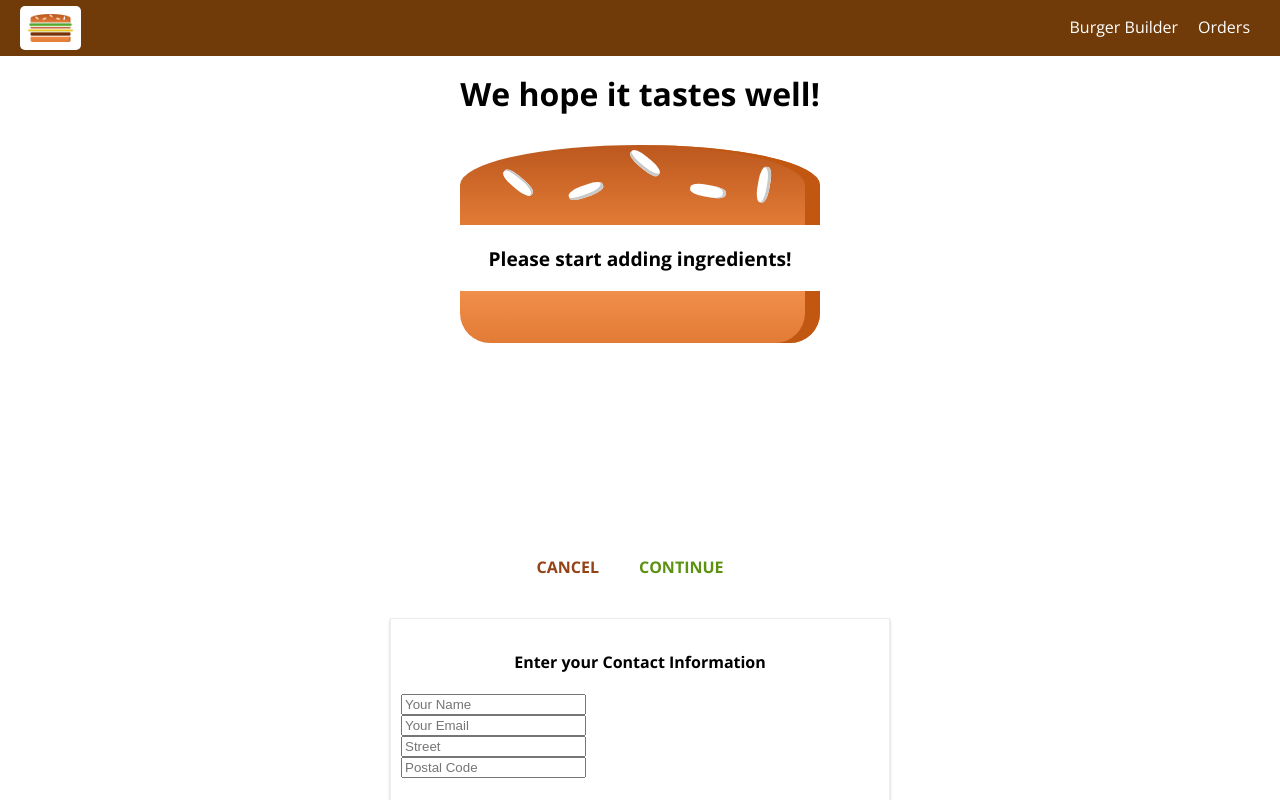
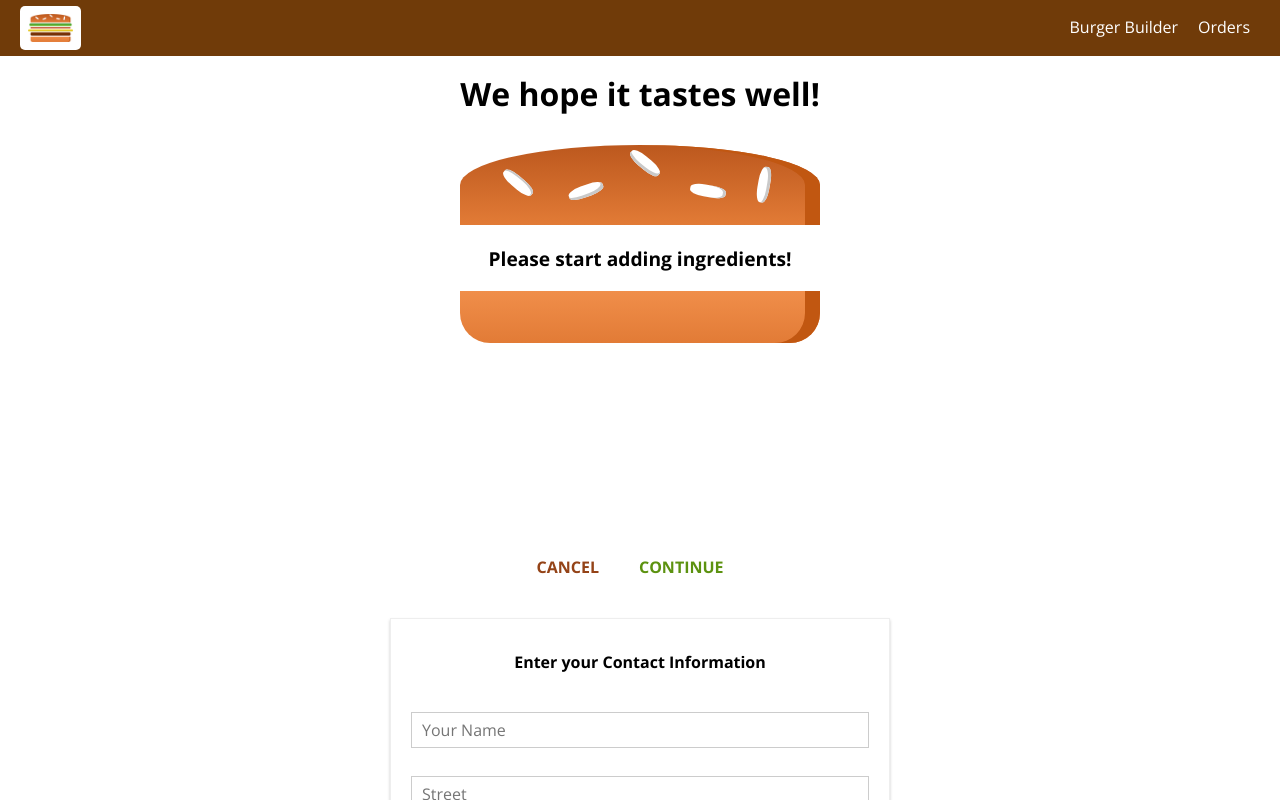
Before and after one commit to Jussi-Savoranta/Burger-builder, a React app: page /checkout in a window 1280 px wide. Both pictures are taken after a click on the button "CONTINUE". Shown: the top 800 px of the page. Built offline with nearby package versions, Linux system fonts and the light colour scheme.

Commit message:
added functionality to send user inputs from delivery form to server and form validity

```diff
--- a/src/components/UI/Button/Button.css
+++ b/src/components/UI/Button/Button.css
@@ -15,6 +15,11 @@
     padding-left: 0;
 }
 
+.Button:disabled {
+    color: #ccc;
+    cursor: not-allowed;
+}
+
 .Success {
     color: #5C9210;
 }
--- a/src/components/UI/Button/Button.js
+++ b/src/components/UI/Button/Button.js
@@ -4,6 +4,7 @@ import classes from './Button.css';
 
 const button = (props) => (
     <button
+    disabled={props.disabled}
     className={[classes.Button, classes[props.btnType]].join(' ')}
     onClick={props.clicked}>{props.children}</button>
 );
--- /dev/null
+++ b/src/components/UI/Input/Input.css
@@ -0,0 +1,32 @@
+.Input {
+    width: 100%;
+    padding: 10px;
+    box-sizing: border-box;
+}
+
+.Label {
+    font-weight: bold;
+    display: block; /* own row for each element */
+    margin-bottom: 8px;
+}
+
+.InputElement {
+    outline: none;
+    border: 1px solid #ccc;
+    background-color: white;
+    font: inherit;
+    padding: 6px 10px;
+    display: block;
+    width: 100%;
+    box-sizing: border-box;
+}
+
+.InputElement:focus {
+    outline: none;
+    background-color: white;
+}
+
+.Invalid {
+    border: 1px solid red;
+    background-color: #FDA49A;
+}
--- /dev/null
+++ b/src/components/UI/Input/Input.js
@@ -0,0 +1,57 @@
+import React from 'react';
+
+import classes from './Input.css';
+
+const input = (props) => {
+    let inputElement = null;
+    const inputClasses = [classes.InputElement];
+
+    if(props.invalid && props.shouldValidate && props.touched) {
+        inputClasses.push(classes.Invalid);
+    }
+
+    switch (props.elementType) {
+        case ('input'):
+            inputElement = <input
+                className={inputClasses.join(' ')}
+                {...props.elementConfig}
+                value={props.value}
+                onChange={props.changed} />;
+            break;
+        case ('textarea'):
+            inputElement = <textarea
+                className={inputClasses.join(' ')}
+                {...props.elementConfig}
+                value={props.value}
+                onChange={props.changed} />;
+            break;
+        case ('select'):
+            inputElement = (
+                <select
+                    className={inputClasses.join(' ')}
+                    value={props.value}
+                    onChange={props.changed} >
+                    {props.elementConfig.options.map(option => (
+                        <option key={option.value} value={option.value}>
+                            {option.displayValue}
+                        </option>
+                    ))}
+                </select>);
+            break;
+        default:
+            inputElement = <input
+                className={inputClasses.join(' ')}
+                {...props.elementConfig}
+                value={props.value}
+                onChange={props.changed} />;
+    }
+
+    return (
+        <div className={classes.Input}>
+            <label className={classes.Label}>{props.label}</label>
+            {inputElement}
+        </div>
+    );
+};
+
+export default input;
--- a/src/containers/Checkout/ContactData/ContactData.css
+++ b/src/containers/Checkout/ContactData/ContactData.css
@@ -8,10 +8,6 @@
     box-sizing: border-box;
 }
 
-.Input {
-    display: block;
-}
-
 @media (min-width: 600px) {
     .ContactData {
         width: 500px;
--- a/src/containers/Checkout/ContactData/ContactData.js
+++ b/src/containers/Checkout/ContactData/ContactData.js
@@ -4,15 +4,92 @@ import Button from '../../../components/UI/Button/Button';
 import Spinner from '../../../components/UI/Spinner/Spinner';
 import classes from './ContactData.css';
 import axios from '../../../axios-orders';
+import Input from '../../../components/UI/Input/Input';
 
 class ContactData extends Component {
     state = {
-        name: '',
-        email: '',
-        address: {
-            street: '',
-            postalCode: ''
+        orderFrom: {
+            name: {
+                elementType: 'input',
+                elementConfig: {
+                    type: 'text', // these are default html type names so you just need to
+                    placeholder: 'Your Name' // pass them down as props to input elements
+                },
+                value: '',
+                validation: {
+                    required: true
+                },
+                valid: false,
+                touched: false
+            },
+            street: {
+                elementType: 'input',
+                elementConfig: {
+                    type: 'text',
+                    placeholder: 'Street'
+                },
+                value: '',
+                validation: {
+                    required: true
+                },
+                valid: false,
+                touched: false
+            },
+            zipCode: {
+                elementType: 'input',
+                elementConfig: {
+                    type: 'text',
+                    placeholder: 'Zip code'
+                },
+                value: '',
+                validation: {
+                    required: true,
+                    minLength: 5,
+                    maxLength: 5
+                },
+                valid: false,
+                touched: false
+            },
+            country: {
+                elementType: 'input',
+                elementConfig: {
+                    type: 'text',
+                    placeholder: 'Country'
+                },
+                value: '',
+                validation: {
+                    required: true
+                },
+                valid: false,
+                touched: false
+            },
+            email: {
+                elementType: 'input',
+                elementConfig: {
+                    type: 'email',
+                    placeholder: 'Your E-Mail'
+                },
+                value: '',
+                validation: {
+                    required: true
+                },
+                valid: false,
+                touched: false
+            },
+            delivery: {
+                elementType: 'select',
+                elementConfig: {
+                    options: [
+                        {value: 'fastest', displayValue: 'Fastest'},
+                        {value: 'cheapest', displayValue: 'Cheapest'}
+                    ]
+                },
+                value: 'fastest',
+                validation: {},
+                valid: true
+            }
         },
+        formIsValid: false,
         loading: false
     }
 
@@ -20,21 +97,17 @@ class ContactData extends Component {
         event.preventDefault(); // preventing the request and to reload the page
         // alert('You continue!');
         this.setState({ loading: true });
+        const formData = {};
+        // setting key: value -pairs to formData[], like email: [user_input], delivery: fastest/cheapest.. and so on
+        for (let formElementIdentifier in this.state.orderFrom) {
+            formData[formElementIdentifier] = this.state.orderFrom[formElementIdentifier].value;
+        };
         const order = {
             ingredients: this.props.ingredients,
             price: this.props.price, // total price is only calculated and stored in BurgerBuilder, we neede to get it from there and pass it to checkout and then here
             // just a reminder that in actual shop you should calculate the price on server
             // so that user can't manipulate the price that gets sent to server
-            customer: {
-                name: 'Jii',
-                address: {
-                    street: 'Teststreet 1',
-                    zipCode: '00100',
-                    country: 'Finland'
-                },
-                email: 'test@test.com'
-            },
-            delivery: 'fastest'
+            orderData: formData // user inputs for delivery
         }
         axios.post('/orders.json', order) // base url is created in axios-orders.js -file
             .then(response => {
@@ -46,20 +119,72 @@ class ContactData extends Component {
             });
     }
 
-    render () {
+    checkValidity(value, rules) {
+        let isValid = true;
+
+        if(rules.required) {
+            isValid = value.trim() !== '' && isValid;
+        }
+
+        if(rules.minLength) {
+            isValid = value.length >= rules.minLength && isValid;
+        }
+
+        if(rules.maxLength) {
+            isValid = value.length <= rules.maxLength && isValid;
+        }
+
+        return isValid;
+    }
+
+    inputChangedHandler = (event, inputIdentifier) => {
+        const updatedOrderForm = {
+            ...this.state.orderFrom
+        };
+        const updatedFormElement = {
+            ...updatedOrderForm[inputIdentifier]
+        };
+        updatedFormElement.value = event.target.value;
+        updatedFormElement.valid = this.checkValidity(updatedFormElement.value, updatedFormElement.validation)
+        updatedFormElement.touched = true;
+        updatedOrderForm[inputIdentifier] = updatedFormElement;
+
+        let formIsValid = true;
+        for (let inputIdentifier in updatedOrderForm) {
+            formIsValid = updatedOrderForm[inputIdentifier].valid && formIsValid;
+        }
+        this.setState({orderFrom: updatedOrderForm, formIsValid: formIsValid});
+    }
+
+    render() {
+        const formElementsArray = [];
+        for (let key in this.state.orderFrom) {
+            formElementsArray.push({
+                id: key,
+                config: this.state.orderFrom[key]
+            });
+        }
+
         let form = (
-            <form>
-                    <input className={classes.Input} type="text" name="name" placeholder="Your Name"></input>
-                    <input className={classes.Input} type="email" name="email" placeholder="Your Email"></input>
-                    <input className={classes.Input} type="text" name="street" placeholder="Street"></input>
-                    <input className={classes.Input} type="text" name="postal" placeholder="Postal Code"></input>
-                    <Button btnType="Success" clicked={this.orderHandler}>ORDER</Button>
-                </form>
+            <form onSubmit={this.orderHandler}>
+                {formElementsArray.map(formElement => (
+                    <Input
+                    key={formElement.id}
+                    elementType={formElement.config.elementType}
+                    elementConfig={formElement.config.elementConfig}
+                    value={formElement.config.value}
+                    shouldValidate={formElement.config.validation}
+                    invalid={!formElement.config.valid}
+                    touched={formElement.config.touched}
+                    changed={(event) => this.inputChangedHandler(event, formElement.id)} />
+                ))}
+                <Button btnType="Success" disabled={!this.state.formIsValid} >ORDER</Button>
+            </form>
         );
         if (this.state.loading) {
             form = <Spinner />
         }
-        return(
+        return (
             <div className={classes.ContactData}>
                 <h4>Enter your Contact Information</h4>
                 {form}
```
